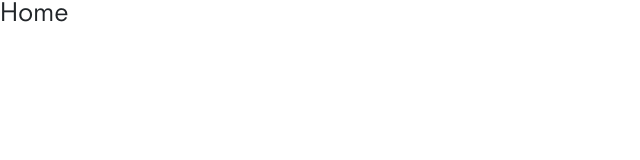
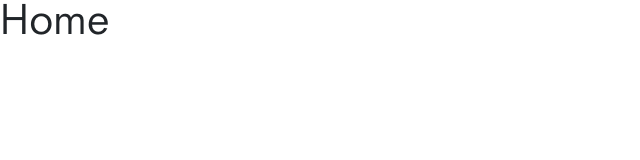
Before and after one commit to rafayet-monon/surveyor, a React (Create React App) app: page / in a window 1280 px wide. Shown: the top 160 px of the page, without its empty margins (0-640 px from the left). Built offline with nearby package versions, Linux system fonts and the light colour scheme; sample sign-in values are in the browser's storage.

Commit message:
added sizing rem functions and changed everything to rem.

```diff
--- a/src/stylesheets/_variables.scss
+++ b/src/stylesheets/_variables.scss
@@ -6,7 +6,7 @@ $secondary-color: $white !default;
 $black-button-text: #15151a !default;
 
 // Font Size
-$semi-font-size: 1.7rem;
-$small-font-size: 1.5rem;
+$semi-font-size: rem(17px);
+$small-font-size: rem(15px);
 $font-weight-normal: normal;
 $font-weight-bold: 800;
--- a/src/stylesheets/application.scss
+++ b/src/stylesheets/application.scss
@@ -1,5 +1,7 @@
 // Framework
 @import 'vendor/bootstrap';
+// functions
+@import 'functions/sizing';
 // Variables
 @import 'variables';
 // Base
--- a/src/stylesheets/base/_layout.scss
+++ b/src/stylesheets/base/_layout.scss
@@ -1,11 +1,6 @@
-html {
-  font-size: 62.5%;
-}
-
 body {
   font: {
     family: 'Neuzeit S LT Std', serif;
-    size: 1.6rem;
     style: normal;
   }
 }
--- a/src/stylesheets/components/Auth/_form-input-group.scss
+++ b/src/stylesheets/components/Auth/_form-input-group.scss
@@ -1,31 +1,31 @@
 .form-input-group {
   display: flex;
   flex-direction: column;
-  height: 90px;
-  margin-bottom: 20px;
-  width: 320px;
+  height: rem(90px);
+  margin-bottom: rem(20px);
+  width: rem(320px);
 
   &__label {
     color: $secondary-color;
     font-size: $small-font-size;
     font-weight: $font-weight-bold;
-    letter-spacing: -0.24px;
-    line-height: 20px;
-    margin: 0 0 10px;
+    letter-spacing: rem(-0.24px);
+    line-height: rem(20px);
+    margin: rem(0 0 10px);
   }
 
   &__input {
     align-items: center;
     background: rgba(255, 255, 255, 0.18);
     border: transparent;
-    border-radius: 12px;
+    border-radius: rem(12px);
     color: $secondary-color;
     display: flex;
     font-size: $semi-font-size;
     font-weight: $font-weight-normal;
-    height: 55px;
-    letter-spacing: -0.41px;
-    line-height: 22px;
+    height: rem(55px);
+    letter-spacing: rem(-0.41px);
+    line-height: rem(22px);
     margin: auto;
   }
 
@@ -37,17 +37,17 @@
   }
 
   &__forgot-password {
-    bottom: 38px;
+    bottom: rem(38px);
     color: $secondary-color;
     display: flex;
     font-size: $small-font-size;
     font-weight: $font-weight-normal;
-    letter-spacing: -0.24px;
-    line-height: 20px;
+    letter-spacing: rem(-0.24px);
+    line-height: rem(20px);
     margin-left: auto;
     opacity: 0.5;
     position: relative;
-    right: 8px;
+    right: rem(8px);
   }
 
   &__forgot-password:hover {
--- a/src/stylesheets/components/Auth/_logo-auth.scss
+++ b/src/stylesheets/components/Auth/_logo-auth.scss
@@ -1,11 +1,11 @@
 .logo-auth {
   display: flex;
   flex-direction: column;
-  margin-bottom: 24px;
+  margin-bottom: rem(24px);
 
   &__img {
     align-self: center;
-    margin: 0 24px 24px;
+    margin: rem(0 24px 24px);
   }
 
   &__label {
@@ -13,8 +13,8 @@
     color: $secondary-color;
     display: flex;
     font-size: $semi-font-size;
-    letter-spacing: -0.41px;
-    line-height: 22px;
+    letter-spacing: rem(-0.41px);
+    line-height: rem(22px);
     opacity: 0.6;
     text-align: center;
   }
--- a/src/stylesheets/components/_background-layout.scss
+++ b/src/stylesheets/components/_background-layout.scss
@@ -12,7 +12,7 @@
   }
 
   &__overlay {
-    backdrop-filter: blur(50px);
+    backdrop-filter: blur(rem(50px));
     background: linear-gradient(180deg, rgba(0, 0, 0, 0.2) 0%, $primary-color 100%);
     bottom: 0;
     left: 0;
--- a/src/stylesheets/components/_form-button.scss
+++ b/src/stylesheets/components/_form-button.scss
@@ -2,12 +2,12 @@
   &__button--white {
     align-items: center;
     background: $secondary-color;
-    border-radius: 10px;
+    border-radius: rem(10px);
     color: $black-button-text;
     font-size: $semi-font-size;
     font-weight: $font-weight-bold;
-    height: 55px;
-    letter-spacing: -0.41px;
+    height: rem(55px);
+    letter-spacing: rem(-0.41px);
     width: 100%;
   }
 }
--- /dev/null
+++ b/src/stylesheets/functions/_sizing.scss
@@ -0,0 +1,14 @@
+@function rem($values, $base-font-size: 16px) {
+  $list: ();
+
+  @each $value in $values {
+    @if ($value == 0 or $value == auto) {
+      $list: append($list, $value);
+    } @else {
+      $rem-value: ($value / $base-font-size)+rem;
+      $list: append($list, $rem-value);
+    }
+  }
+
+  @return $list;
+}
--- a/src/stylesheets/mixins/auth-container.scss
+++ b/src/stylesheets/mixins/auth-container.scss
@@ -5,5 +5,5 @@
   justify-content: center;
   min-height: 100vh;
   padding: 0;
-  width: 320px;
+  width: rem(320px);
 }
```
